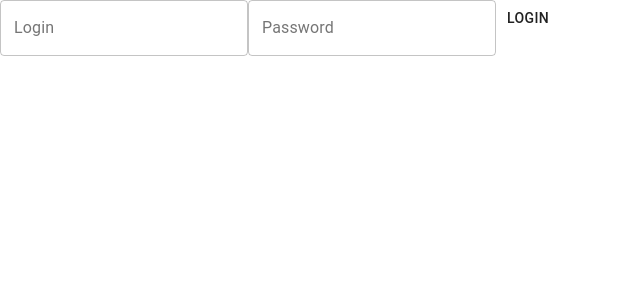
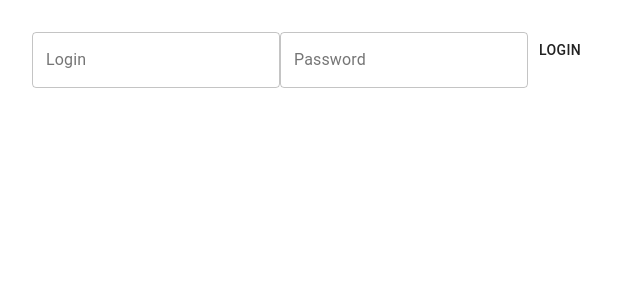
Before and after one commit to BartlomiejZalas/codibly, a React (Create React App) app: page / in a window 1280 px wide. Shown: the top 300 px of the page, without its empty margins (0-643 px from the left). Built offline with nearby package versions, Linux system fonts and the light colour scheme; the HTML template or start-up script is replaced by a standard one.

Commit message:
styled-components + theme

```diff
--- a/package.json
+++ b/package.json
@@ -15,6 +15,7 @@
     "react": "^17.0.1",
     "react-dom": "^17.0.1",
     "react-scripts": "4.0.1",
+    "styled-components": "^5.2.1",
     "typescript": "^4.0.3",
     "web-vitals": "^0.2.4"
   },
@@ -43,6 +44,7 @@
     ]
   },
   "devDependencies": {
+    "@types/styled-components": "^5.1.4",
     "prettier": "2.2.0"
   }
 }
--- a/src/App.tsx
+++ b/src/App.tsx
@@ -1,13 +1,28 @@
 import React from 'react';
 import { Button, TextField } from '@material-ui/core';
+import styled from 'styled-components';
+
+const Container = styled.div`
+  ${({ theme }) => `
+    background-color: #fff;
+    margin: ${theme.spacing(1)}px;
+    padding: ${theme.spacing(1)}px;
+
+    ${theme.breakpoints.up('sm')} {
+       margin: ${theme.spacing(2)}px;
+       padding: ${theme.spacing(2)}px;
+    }
+  `}
+`;
 
 function App() {
   return (
     <div className="App">
-      <TextField label="Login" variant="outlined" />
-      <TextField label="Password" variant="outlined" type="password" />
-
-      <Button>Login</Button>
+      <Container>
+        <TextField label="Login" variant="outlined" />
+        <TextField label="Password" variant="outlined" type="password" />
+        <Button>Login</Button>
+      </Container>
     </div>
   );
 }
--- a/src/index.tsx
+++ b/src/index.tsx
@@ -4,13 +4,21 @@ import './index.css';
 import App from './App';
 import reportWebVitals from './reportWebVitals';
 import theme from './theme';
-import { ThemeProvider } from '@material-ui/core/styles';
+import {
+  ThemeProvider as MuiThemeProvider,
+  StylesProvider,
+} from '@material-ui/core/styles';
+import { ThemeProvider as StyledComponentsThemeProvider } from 'styled-components';
 
 const element = (
   <React.StrictMode>
-    <ThemeProvider theme={theme}>
-      <App />
-    </ThemeProvider>
+    <StyledComponentsThemeProvider theme={theme}>
+      <MuiThemeProvider theme={theme}>
+        <StylesProvider injectFirst>
+          <App />
+        </StylesProvider>
+      </MuiThemeProvider>
+    </StyledComponentsThemeProvider>
   </React.StrictMode>
 );
 
```
Also changed, not shown: 1 other file (tests, documents, lock files or other folders).
